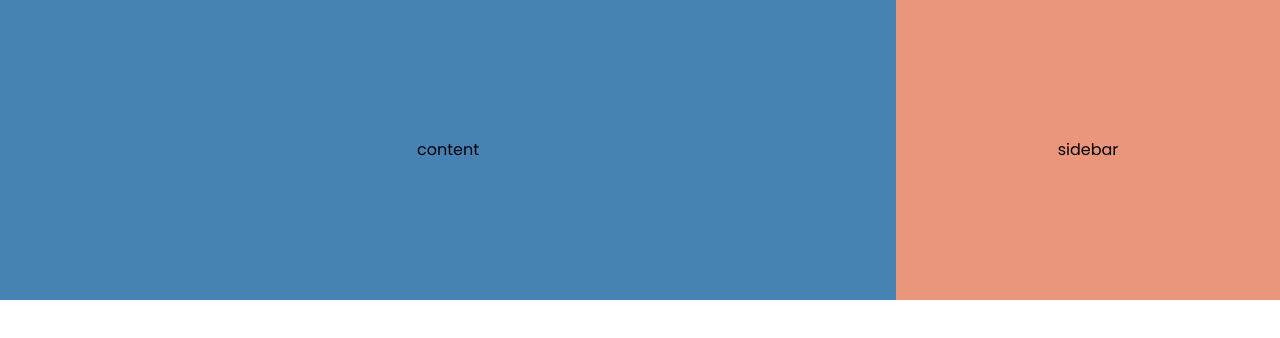
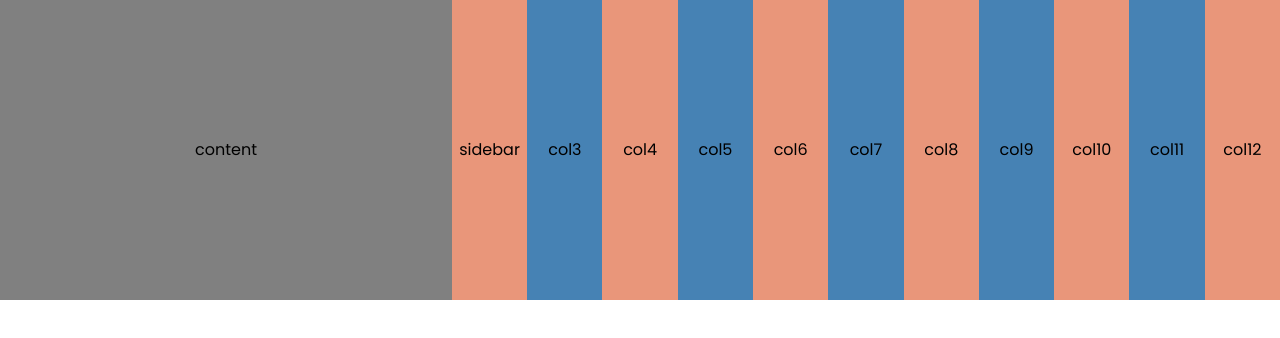
Before and after one commit to cmdtrwd/WorkshopWK03, a plain HTML site: page index.html in a window 1280 px wide. Drawn offline with Linux system fonts and the light colour scheme.

Commit message:
media query

```diff
--- a/css/main.css
+++ b/css/main.css
@@ -11,6 +11,11 @@ body{
     display: flex;
     justify-content: center;
     align-items: center;
+
+    transition: all 0.5s ease-in-out;
+    cursor: pointer;
+    flex-shrink: 1;
+    flex-grow: 1;
 }
 
 .content{
@@ -19,6 +24,10 @@ body{
 
 .sidebar{
     background-color: darksalmon;
+}
+
+.content:hover, .sidebar:hover{
+    background-color: grey;
 }
 
 @media  screen and (min-width: 768px) {
@@ -31,4 +40,12 @@ body{
     .sidebar{
         width: 30%;
     }
+
+    .col{
+        width: 8.33%;
+    }
+
+    .content:hover, .sidebar:hover{
+        width: 50%;
+    }
 }
--- a/index.html
+++ b/index.html
@@ -12,12 +12,44 @@
 
 <body>
     <div class="container">
-        <div class="content">
+        <div class="content col">
             <h1>content</h1>
         </div>
-        <div class="sidebar">
+        <div class="sidebar col">
             <h1>sidebar</h1>
         </div>
+        <div class="content col">
+            <h1>col3</h1>
+        </div>
+        <div class="sidebar col">
+            <h1>col4</h1>
+        </div>
+        <div class="content content col">
+            <h1>col5</h1>
+        </div>
+        <div class="sidebar col">
+            <h1>col6</h1>
+        </div>
+        <div class="content  col">
+            <h1>col7</h1>
+        </div>
+        <div class="sidebar col">
+            <h1>col8</h1>
+        </div>
+        <div class="content col">
+            <h1>col9</h1>
+        </div>
+        <div class="sidebar col">
+            <h1>col10</h1>
+        </div>
+        <div class="content col">
+            <h1>col11</h1>
+        </div>
+        <div class="sidebar col">
+            <h1>col12</h1>
+        </div>
+
+
     </div>
 </body>
 
```
